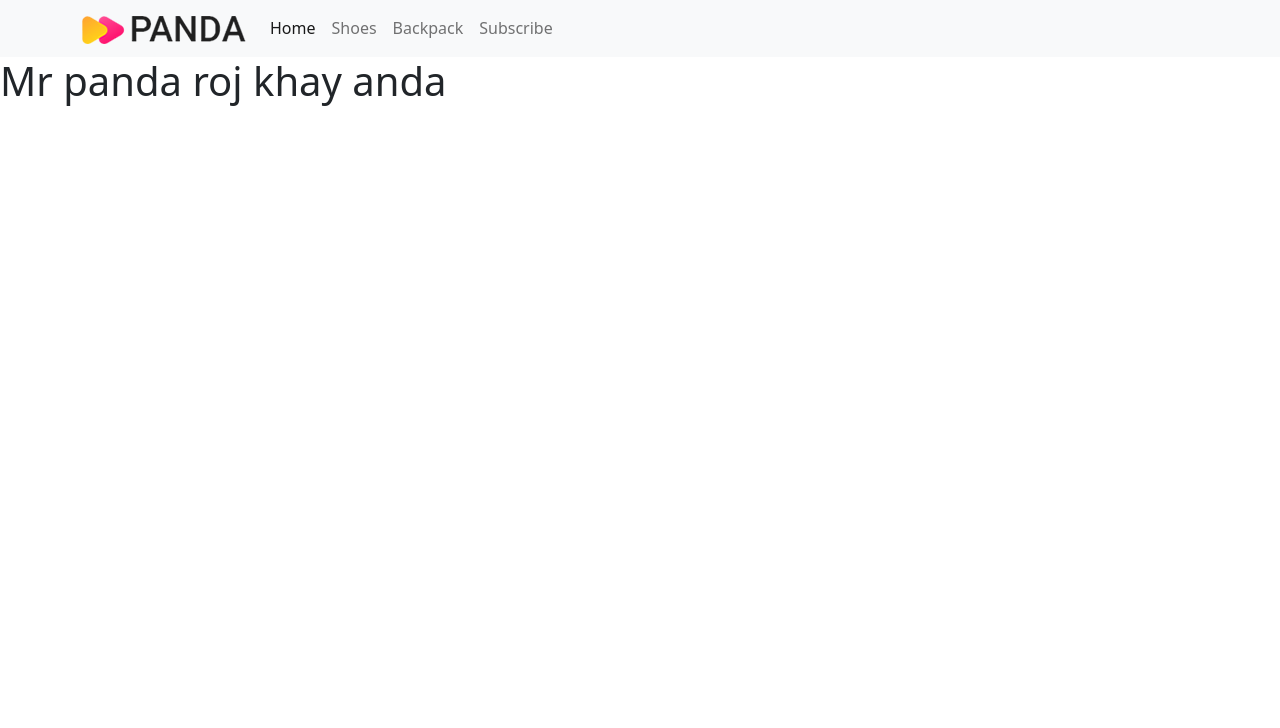
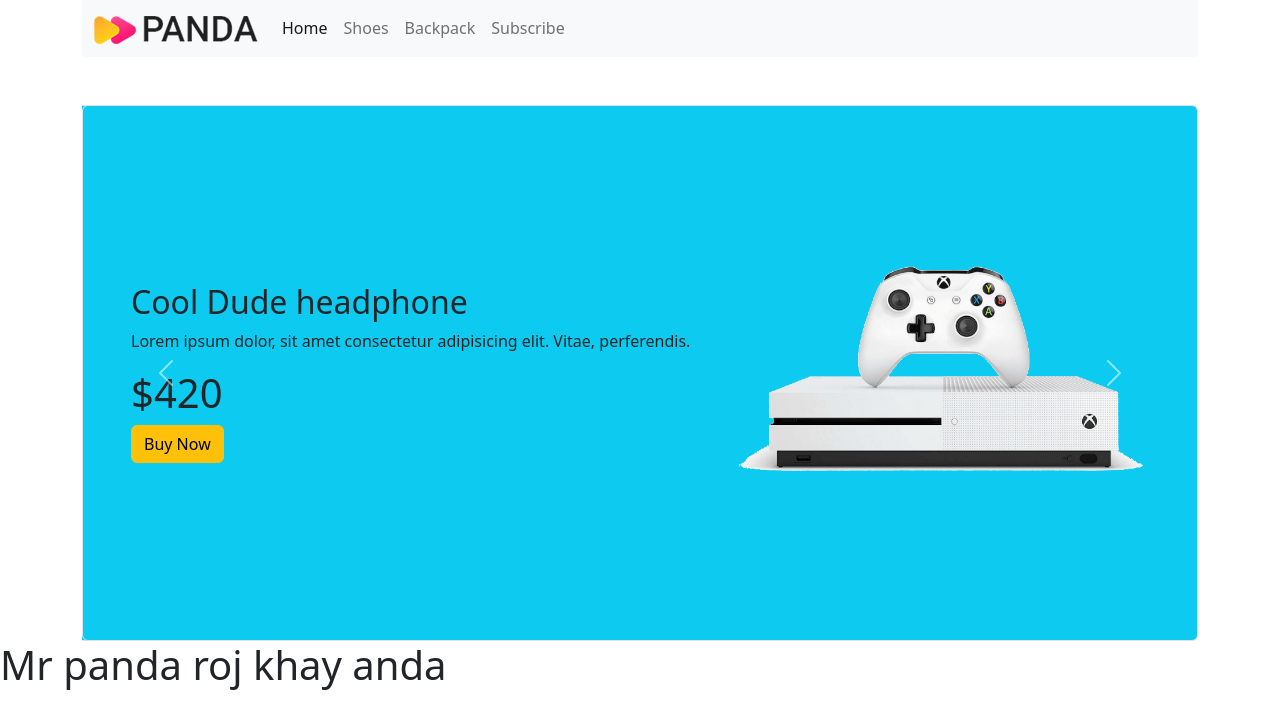
Before and after one commit to Fahim-05/panda-commerce-bootstrap, a plain HTML site: page index.html in a window 1280 px wide. Drawn offline with nearby package versions, Linux system fonts and the light colour scheme.

Commit message:
slider updating

```diff
--- a/index.html
+++ b/index.html
@@ -9,7 +9,7 @@
 </head>
 <body>
 
-    <header>
+    <header class="container">
         <nav class="navbar navbar-expand-lg bg-light">
             <div class="container">
               <a class="navbar-brand" href="#">
@@ -37,6 +37,69 @@
               </div>
             </div>
           </nav>
+
+          <!-- slider start -->
+          <section class="mt-5">
+            <div id="carouselExampleControls" class="carousel slide" data-bs-ride="carousel">
+                <div class="carousel-inner">
+                  <div class="carousel-item active bg-info  p-5 border rounded ">
+                    <div class="row">
+                        <div class="col-lg-7 d-flex align-items-center">
+                            <div>
+                                <h2>Cool Dude headphone</h2>
+                                <p>Lorem ipsum dolor, sit amet consectetur adipisicing elit. Vitae, perferendis.</p>
+                                <h1>$420</h1>
+                                <div class="btn btn-warning">Buy Now</div>
+                            </div>
+                        </div>
+                        <div class="col-lg-5">
+                            <img src="images/banner-images/headphone.png" class="d-block w-100" alt="...">
+                        </div>
+                    </div>
+                  </div>
+                  <div class="carousel-item active bg-info  p-5 border rounded ">
+                    <div class="row">
+                        <div class="col-lg-7 d-flex align-items-center">
+                            <div>
+                                <h2>Cool Dude headphone</h2>
+                                <p>Lorem ipsum dolor, sit amet consectetur adipisicing elit. Vitae, perferendis.</p>
+                                <h1>$420</h1>
+                                <div class="btn btn-warning">Buy Now</div>
+                            </div>
+                        </div>
+                        <div class="col-lg-5">
+                            <img src="images/banner-images/tv.png" class="d-block w-100" alt="...">
+                        </div>
+                    </div>
+                  </div>
+                  <div class="carousel-item active bg-info  p-5 border rounded ">
+                    <div class="row">
+                        <div class="col-lg-7 d-flex align-items-center">
+                            <div>
+                                <h2>Cool Dude headphone</h2>
+                                <p>Lorem ipsum dolor, sit amet consectetur adipisicing elit. Vitae, perferendis.</p>
+                                <h1>$420</h1>
+                                <div class="btn btn-warning">Buy Now</div>
+                            </div>
+                        </div>
+                        <div class="col-lg-5">
+                            <img src="images/banner-images/xbox.png" class="d-block w-100" alt="...">
+                        </div>
+                    </div>
+                  </div>
+
+                </div>
+                <button class="carousel-control-prev" type="button" data-bs-target="#carouselExampleControls" data-bs-slide="prev">
+                  <span class="carousel-control-prev-icon" aria-hidden="true"></span>
+                  <span class="visually-hidden">Previous</span>
+                </button>
+                <button class="carousel-control-next" type="button" data-bs-target="#carouselExampleControls" data-bs-slide="next">
+                  <span class="carousel-control-next-icon" aria-hidden="true"></span>
+                  <span class="visually-hidden">Next</span>
+                </button>
+              </div>
+          </section>
+          <!-- slider end -->
     </header>
 
     <h1>Mr panda roj khay anda</h1>
```
